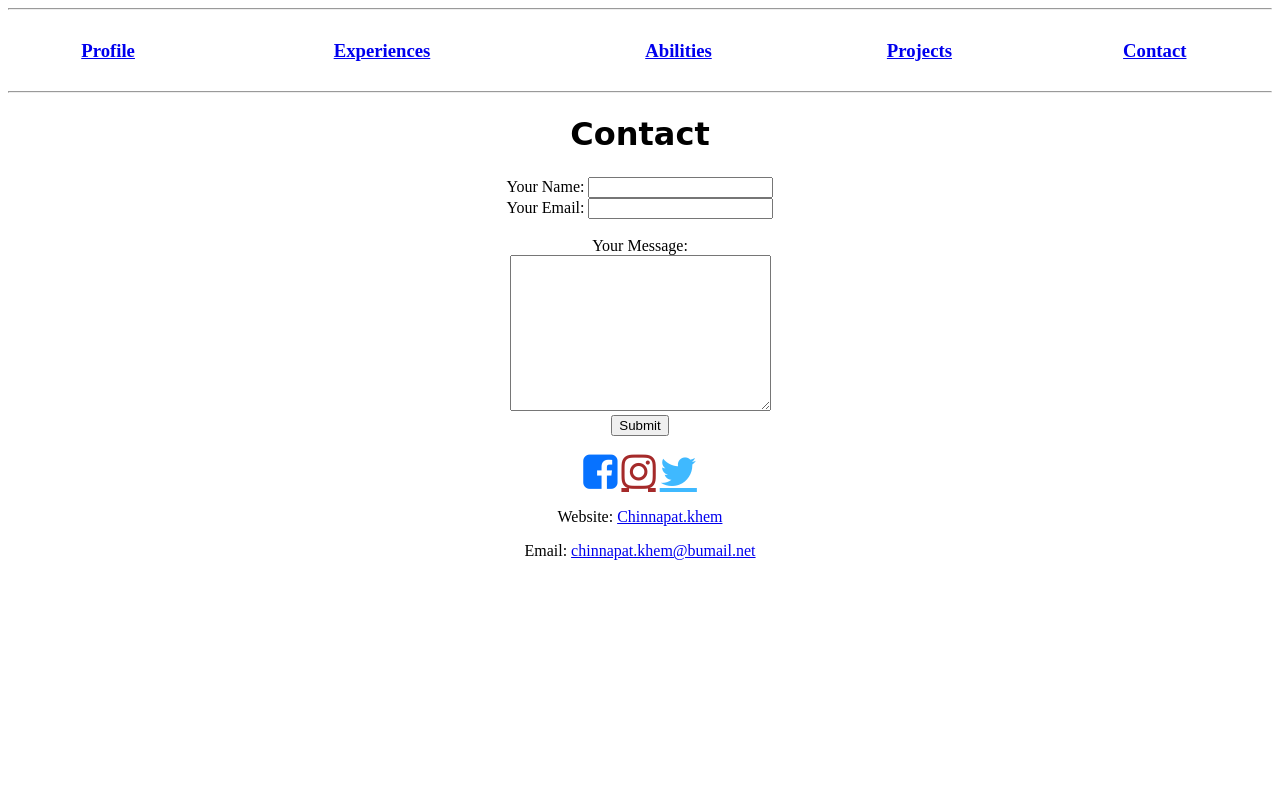
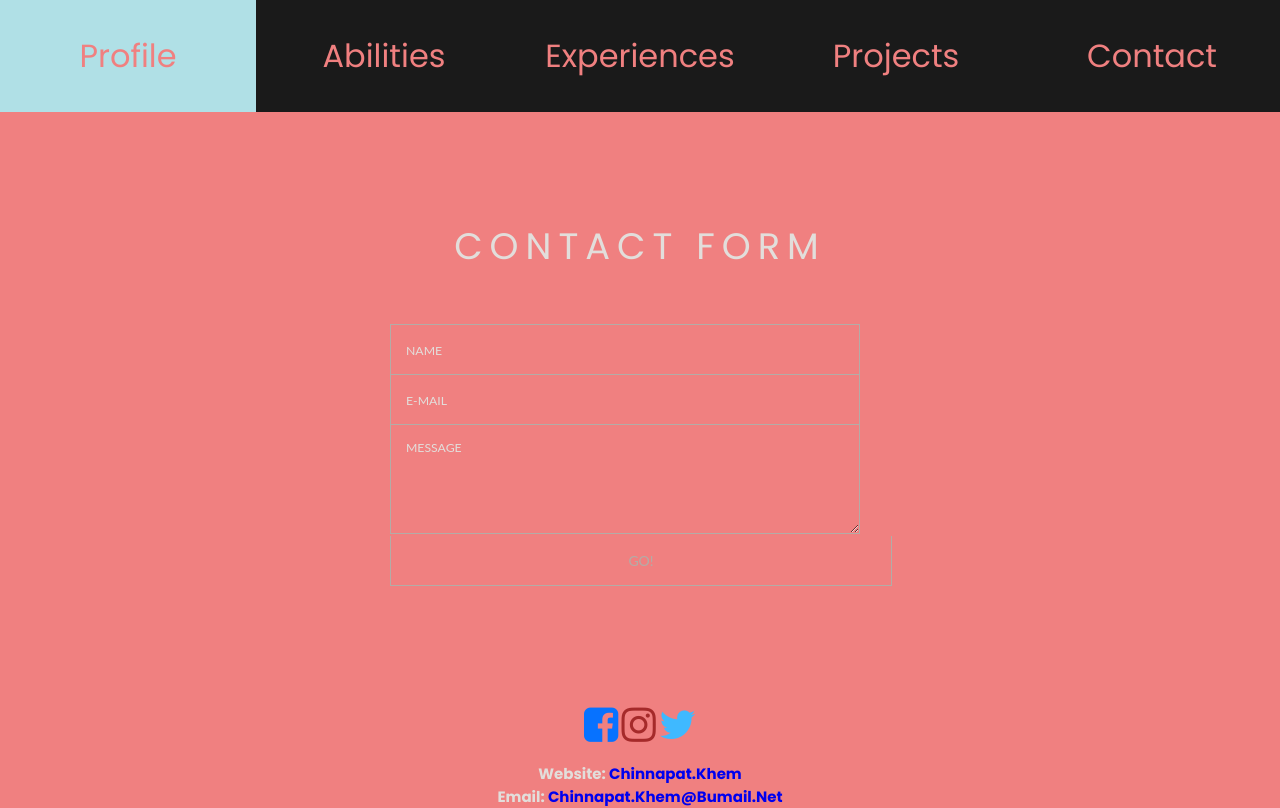
Before and after one commit to ChinnapatKhemthong/Chinnapat, a plain HTML site: page contact.html in a window 1280 px wide. Drawn offline with Linux system fonts and the light colour scheme.

Commit message:
Add files via upload

```diff
--- a/contact.html
+++ b/contact.html
@@ -3,52 +3,35 @@
 
 <head>
     <meta charset="UTF-8">
-    <title>Abhisit's Contact</title>
+    <title>Chinnapat's Contact</title>
 </head>
-
+<!-- custom css file link  -->
+<link rel="stylesheet" href="css/style.css">
+<link rel="icon" type="image/x-icon" href="favicon.ico">
 <body>
     <!-- Menu -->
     <hr>
-    <table style="width:100%; text-align: center">
-        <tr>
-            <td>
-                <h3><a href="index.html">Profile</a></h3>
-            </td>
-            <td>
-                <h3><a href="experiences.html">Experiences</a></h3>
-            </td>
-            <td>
-                <h3><a href="abilities.html">Abilities</a></h3>
-            </td>
-            <td>
-                <h3><a href="projects.html">Projects</a></h3>
-            </td>
-            <td>
-                <h3><a href="contact.html">Contact</a></h3>
-            </td>
-        </tr>
-    </table>
-    <hr>
-    <h1 style="text-align: center; font-family: cursive;">Contact</h1>
-    <table style="width:100%; text-align: center">
-        <tr>
-            <td>
-                <!-- Form: https://developer.mozilla.org/en-US/docs/Web/HTML/Element#forms -->
-                <form action="mailto:abhisit_u@bu.ac.th" method="POST" enctype="text/plain">
-                    <label for="yourName">Your Name:</label>
-                    <input type="text" id="yourName" name="yourName" value="">
-                    <br>
-                    <label for="yourEmail">Your Email:</label>
-                    <input type="email" id="yourEmail" name="yourEmail" value="">
-                    <br>
-                    <br />
-                    <label for="yourMessage">Your Message:</label>
-                    <br>
-                    <textarea id="yourMessage" name="yourMessage" cols="30" rows="10"></textarea>
-                    <br>
-                    <input type="submit" name="">
-                </form>
+    <nav class="navbar">
+        <a href="index.html" class="active"> </i> <span>profile</span> </a>
+        <a href="abilities.html"> </i> <span>abilities</span> </a>
+        <a href="experiences.html"> </i> <span>experiences</span> </a>
+        <a href="projects.html"> </i> <span>projects</span> </a>
+        <a href="contact.html"> </i> <span>contact</span> </a>
+    </nav>
+    <hr><br>
+    <br>
+    <header>CONTACT FORM</header>
 
+    <form id="form" class="topBefore">
+
+              <input id="name" type="text" placeholder="NAME">
+              <input id="email" type="text" placeholder="E-MAIL">
+              <textarea id="message" type="text" placeholder="MESSAGE"></textarea>
+      <input id="submit" type="submit" value="GO!">
+
+    </form>
+<br>
+<h1 style="text-align: center; font-family: Times New Roman; font-size: 15px;">
                 <!--Reference Social Media Icons of Awesome 4-->
                 <link rel="stylesheet"
                     href="https://cdnjs.cloudflare.com/ajax/libs/font-awesome/4.7.0/css/font-awesome.min.css">
@@ -58,9 +41,9 @@
                         style="font-size: 40px; color: brown;"></a>
                     <a href="https://www.youtube.com/watch?v=NBCz2HySYpE" class="fa fa-twitter" target="_blank"
                         style="font-size: 40px; color: rgb(63, 185, 255);"></a>
-                </p>
+                </p><br>
                 <p>Website: <a href="https://www.youtube.com/watch?v=FhOKMsVbz1s">Chinnapat.khem</a></p>
-                <p>Email: <a href="chinnapat.khem@bumail.net">chinnapat.khem@bumail.net</a></p>
+                <p>Email: <a href="chinnapat.khem@bumail.net">chinnapat.khem@bumail.net</a></p></h1>
         </tr>
     </table>
 </body>
--- /dev/null
+++ b/css/style.css
@@ -0,0 +1,251 @@
+@import url("https://fonts.googleapis.com/css2?family=Poppins:wght@100;300;400;500;600;700&display=swap");
+
+* {
+  font-family: 'Poppins', sans-serif;
+  margin: 0;
+  padding: 0;
+  -webkit-box-sizing: border-box;
+  box-sizing: border-box;
+  text-decoration: none;
+  outline: none;
+  border: none;
+  text-transform: capitalize;
+}
+
+html {
+  font-size: 100%;
+  overflow-x: hidden;
+}
+
+body {
+  background: #f08080;
+  padding-top: 5rem;
+}
+
+.btn:hover i {
+  margin-left: 2rem;
+}
+
+.navbar {
+  position: fixed;
+  top: 0;
+  left: 0;
+  right: 0;
+  display: -webkit-box;
+  display: -ms-flexbox;
+  display: flex;
+  z-index: 1000;
+  -webkit-box-align: end;
+  -ms-flex-align: end;
+  align-items: flex-end;
+}
+
+.navbar a {
+  padding: 2rem;
+  font-size: 2rem;
+  background: #1a1a1a;
+  -webkit-box-flex: 1;
+  -ms-flex: 1;
+  flex: 1;
+  color: #f08080;
+  text-align: center;
+  -webkit-transition: .2s linear;
+  transition: .2s linear;
+}
+
+.navbar a i {
+  color: #b0e0e6		;
+  padding-right: .5rem;
+}
+
+.navbar a:hover {
+  background: #b0e0e6		;
+}
+
+.navbar .active {
+  background: #b0e0e6		;
+}
+
+.navbar .active i {
+  color: #f08080;
+}
+
+.navbar a:hover i {
+  color: #f08080;
+}
+
+.center {
+  display: block;
+  margin-left: auto;
+  margin-right: auto;
+  width: 50%;
+}
+
+@import url(https://fonts.googleapis.com/css?family=Lato:100,300,400);
+
+input::-webkit-input-placeholder, textarea::-webkit-input-placeholder {
+  color: #e2dedb;
+  font-size: 0.875em;
+}
+
+input:focus::-webkit-input-placeholder, textarea:focus::-webkit-input-placeholder {
+  color: #e2dedb;
+}
+
+input::-moz-placeholder, textarea::-moz-placeholder {
+  color: #e2dedb;
+  font-size: 0.875em;
+}
+
+input:focus::-moz-placeholder, textarea:focus::-moz-placeholder {
+  color: #e2dedb;
+}
+
+input::placeholder, textarea::placeholder {
+  color: #e2dedb;
+  font-size: 0.875em;
+}
+
+input:focus::placeholder, textarea::focus:placeholder {
+  color: #e2dedb;
+}
+
+input::-ms-placeholder, textarea::-ms-placeholder {
+  color: #e2dedb;
+  font-size: 0.875em;
+}
+
+input:focus::-ms-placeholder, textarea:focus::-ms-placeholder {
+  color: #e2dedb;
+}
+
+/* on hover placeholder */
+
+input:hover::-webkit-input-placeholder, textarea:hover::-webkit-input-placeholder {
+  color: #e2dedb;
+  font-size: 0.875em;
+}
+
+input:hover:focus::-webkit-input-placeholder, textarea:hover:focus::-webkit-input-placeholder {
+  color: #cbc6c1;
+}
+
+input:hover::-moz-placeholder, textarea:hover::-moz-placeholder {
+  color: #e2dedb;
+  font-size: 0.875em;
+}
+
+input:hover:focus::-moz-placeholder, textarea:hover:focus::-moz-placeholder {
+  color: #cbc6c1;
+}
+
+input:hover::placeholder, textarea:hover::placeholder {
+  color: #e2dedb;
+  font-size: 0.875em;
+}
+
+input:hover:focus::placeholder, textarea:hover:focus::placeholder {
+  color: #cbc6c1;
+}
+
+input:hover::placeholder, textarea:hover::placeholder {
+  color: #e2dedb;
+  font-size: 0.875em;
+}
+
+input:hover:focus::-ms-placeholder, textarea:hover::focus:-ms-placeholder {
+  color: #e2dedb;
+}
+
+body {
+  font-family: 'Lato', sans-serif;
+  background: #f08080;
+  color: #e2dedb;
+}
+
+header {
+  position: relative;
+  margin: 100px 0 25px 0;
+  font-size: 2.3em;
+  text-align: center;
+  letter-spacing: 7px;
+}
+
+#form {
+  position: relative;
+  width: 500px;
+  margin: 50px auto 100px auto;
+}
+
+input {
+  font-family: 'Lato', sans-serif;
+  font-size: 0.875em;
+  width: 470px;
+  height: 50px;
+  padding: 0px 15px 0px 15px;
+
+  background: transparent;
+  outline: none;
+  color: #726659;
+
+  border: solid 1px #b3aca7;
+  border-bottom: none;
+
+  transition: all 0.3s ease-in-out;
+  -webkit-transition: all 0.3s ease-in-out;
+  -moz-transition: all 0.3s ease-in-out;
+  -ms-transition: all 0.3s ease-in-out;
+}
+
+input:hover {
+  background: #b3aca7;
+  color: #e2dedb;
+}
+
+textarea {
+  width: 470px;
+  max-width: 470px;
+  height: 110px;
+  max-height: 110px;
+  padding: 15px;
+
+  background: transparent;
+  outline: none;
+
+  color: #726659;
+  font-family: 'Lato', sans-serif;
+  font-size: 0.875em;
+
+  border: solid 1px #b3aca7;
+
+  transition: all 0.3s ease-in-out;
+  -webkit-transition: all 0.3s ease-in-out;
+  -moz-transition: all 0.3s ease-in-out;
+  -ms-transition: all 0.3s ease-in-out;
+}
+
+textarea:hover {
+  background: #b3aca7;
+  color: #e2dedb;
+}
+
+#submit {
+  width: 502px;
+
+  padding: 0;
+  margin: -5px 0px 0px 0px;
+
+  font-family: 'Lato', sans-serif;
+  font-size: 0.875em;
+  color: #b3aca7;
+
+  outline:none;
+  cursor: pointer;
+
+  border: solid 1px #b3aca7;
+  border-top: none;
+}
+
+#submit:hover {
+  color: #e2dedb;
+}
```
Also changed, not shown: abilities.html (+30 -37 lines), experiences.html (+25 -31 lines), index.html (+24 -28 lines), projects.html (+20 -28 lines), favicon.ico (added), images/albert.jpg (added), images/albert2.jpg (added).
